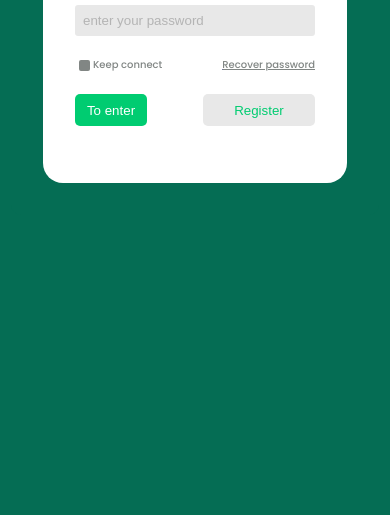
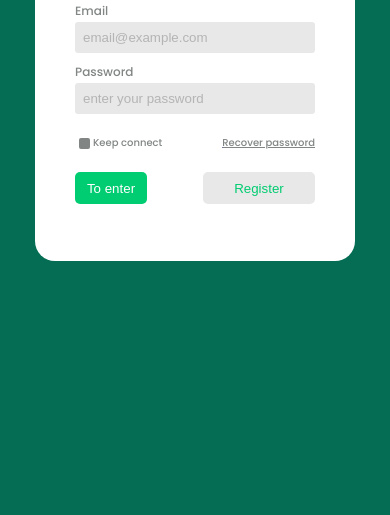
Before and after one commit to christianmjanke/meu-bairro-limpo, a plain HTML site: page index.html in a window 390 px wide. Shown: the part 329-844 px from the top of the page. Drawn offline with Linux system fonts and the light colour scheme.

Commit message:
screen width change for better viewing on mobile devices.

```diff
--- a/style.css
+++ b/style.css
@@ -186,13 +186,13 @@ h3 {
     background-color: var(--dark-green);
   }
   .container {
-    padding: 0;
+    padding: 20% 0;
   }
   .left-container {
     display: none;
   }
   .right-container {
     border-radius: 10px;
-    width: 19rem;
   }
+
 }
```
